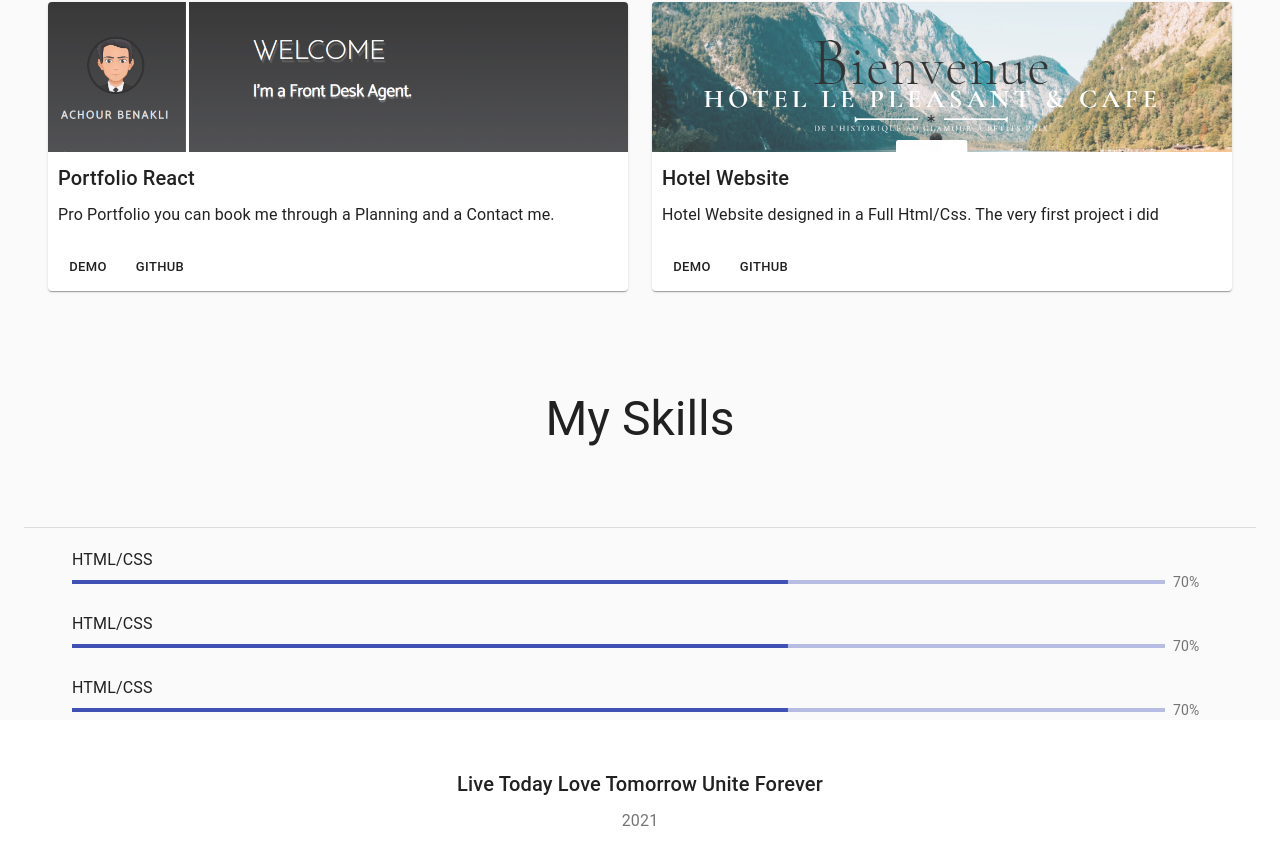
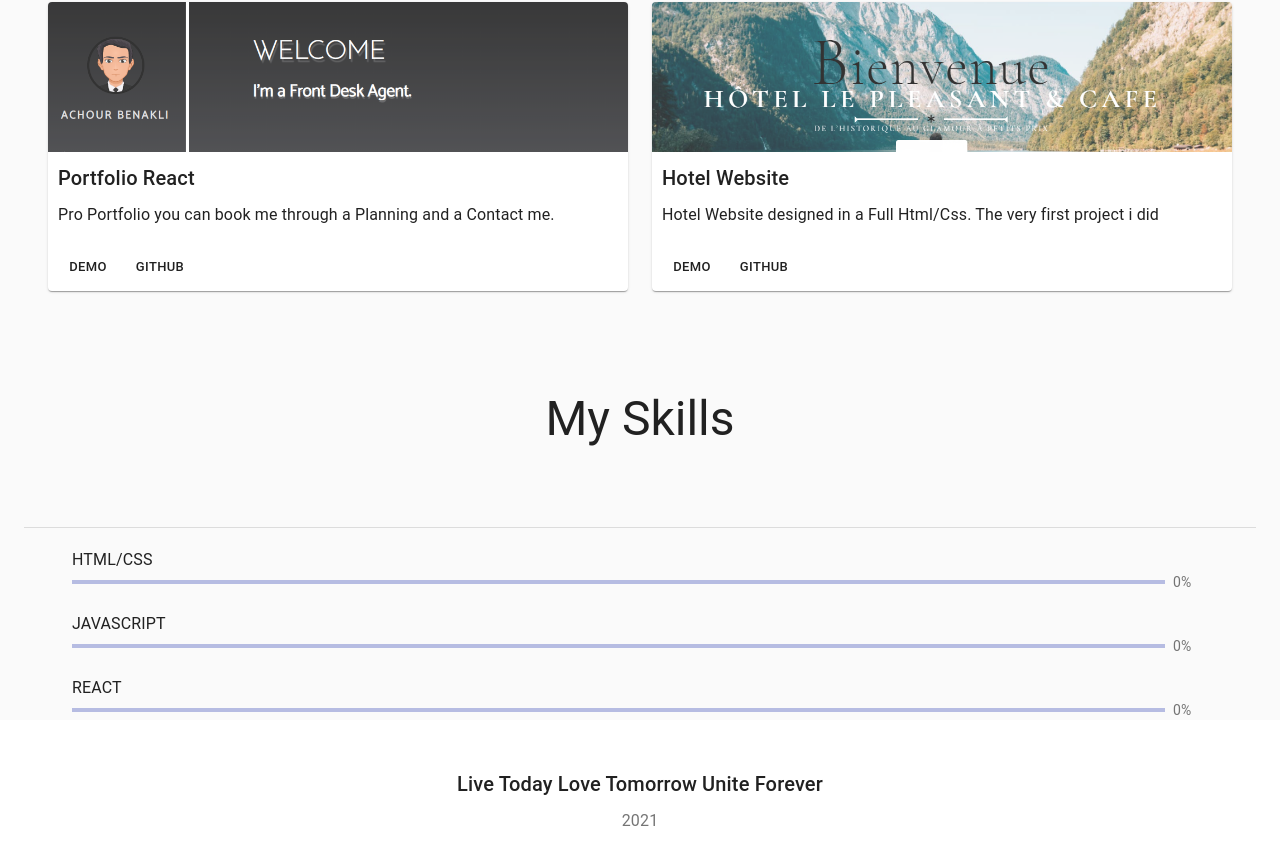
Before and after one commit to AchourBenakli/BlogAchourBenakli, a React (Create React App) app in the folder client/: page / in a window 1280 px wide. Shown: the part 801-1666 px from the top of the page. Built offline with nearby package versions, Linux system fonts and the light colour scheme.

Commit message:
update progress bar

```diff
--- a/client/src/Skills.js
+++ b/client/src/Skills.js
@@ -6,7 +6,7 @@ function LinearProgressWithLabel(props) {
   return (
     <Container style={{ marginTop: '20px' }}>
       <Typography component='h6'>
-        HTML/CSS
+        {props.languages}
       </Typography>
       <Box display="flex" alignItems="center">
         <Box width="100%" mr={1}>
@@ -37,21 +37,22 @@ const useStyles = makeStyles((theme) => ({
 
 export default function Skills() {
   const classes = useStyles();
-
   const [progress, setProgress] = useState(0);
   React.useEffect(() => {
     const timer = setInterval(() => {
-      setProgress((prevProgress) => (prevProgress >= 80 ? 10 : prevProgress + 10));
-    }, 800);
+      setProgress((prevProgress) => (prevProgress >= 80 ? 0 : prevProgress + 80));
+    }, 2000);
     return () => {
       clearInterval(timer);
     };
   }, []);
+
+
   const [progress1, setProgress1] = useState(0);
   React.useEffect(() => {
     const timer = setInterval(() => {
-      setProgress1((prevProgress) => (prevProgress >= 80 ? 10 : prevProgress + 10));
-    }, 800);
+      setProgress1((prevProgress) => (prevProgress >= 40 ? 0 : prevProgress + 40));
+    }, 2000);
     return () => {
       clearInterval(timer);
     };
@@ -59,8 +60,8 @@ export default function Skills() {
   const [progress2, setProgress2] = useState(0);
   React.useEffect(() => {
     const timer = setInterval(() => {
-      setProgress2((prevProgress) => (prevProgress >= 80 ? 10 : prevProgress + 10));
-    }, 800);
+      setProgress2((prevProgress) => (prevProgress >= 50 ? 0 : prevProgress + 50));
+    }, 2000);
     return () => {
       clearInterval(timer);
     };
@@ -78,9 +79,9 @@ export default function Skills() {
 
       <Container>
         <div className={classes.rootLinear}>
-          <LinearProgressWithLabel value={progress} />
-          <LinearProgressWithLabel value={progress1} />
-          <LinearProgressWithLabel value={progress2} />
+          <LinearProgressWithLabel value={progress} languages='HTML/CSS' />
+          <LinearProgressWithLabel value={progress1} languages='JAVASCRIPT' />
+          <LinearProgressWithLabel value={progress2} languages='REACT' />
         </div>
       </Container>
     </>
```
